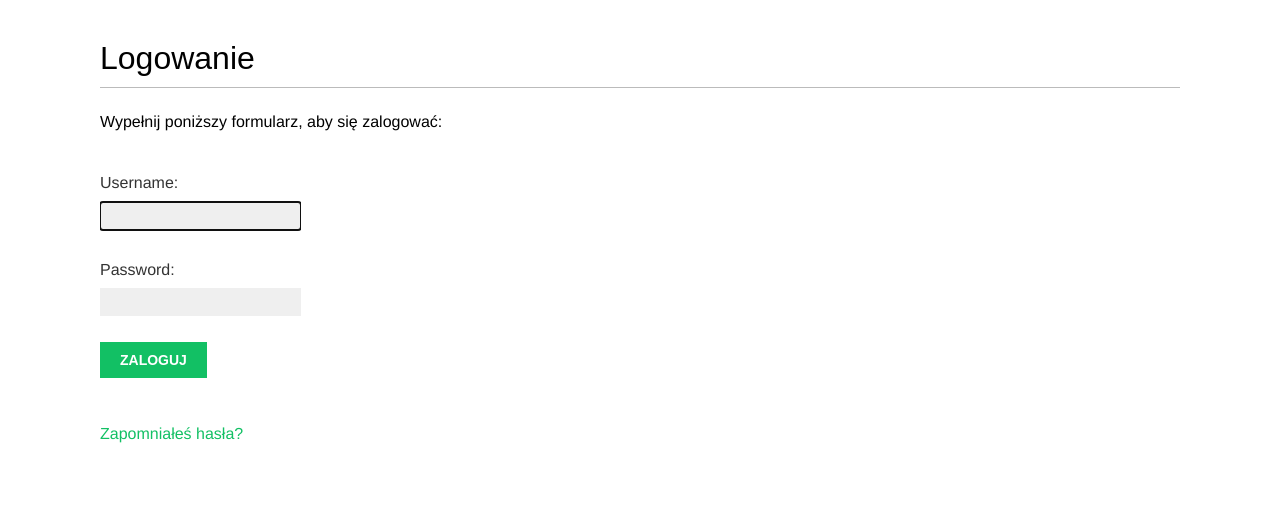
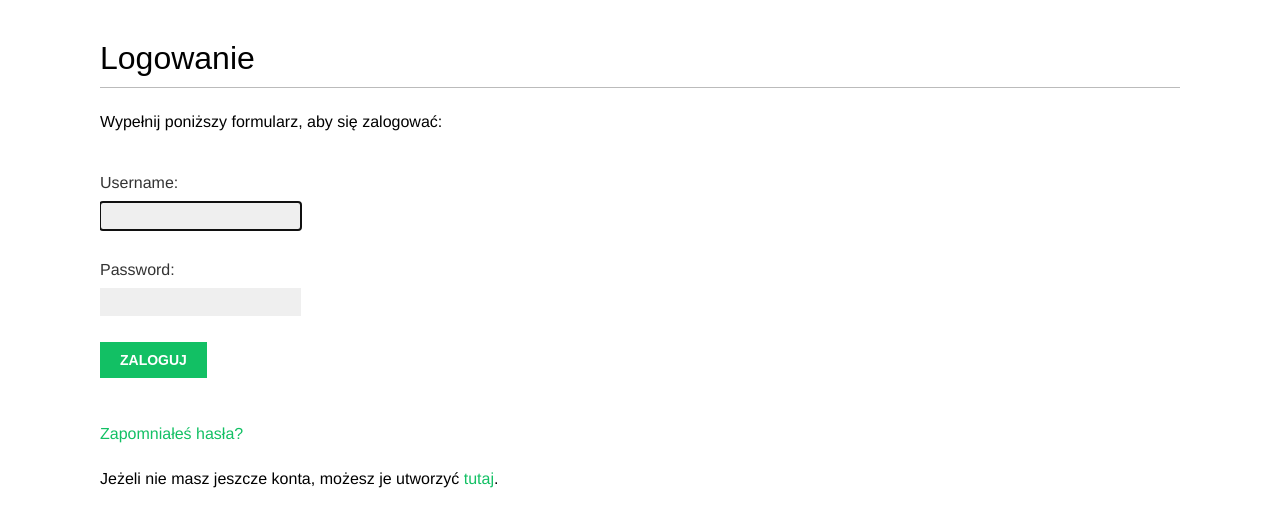
Before and after one commit to margareth91/social-app, a Django app: page /accounts/login/ in a window 1280 px wide. Shown: the part 47-574 px from the top of the page. Run offline with Django 5.2, Linux system fonts and the light colour scheme; some web fonts are replaced.

Commit message:
added link to register to login template

```diff
--- a/accounts/templates/registration/login.html
+++ b/accounts/templates/registration/login.html
@@ -22,5 +22,6 @@
             <p><input type="submit" value="Zaloguj"></p>
         </form>
         <p><a href="{% url 'password_reset' %}">Zapomniałeś hasła?</a> </p>
+        <p>Jeżeli nie masz jeszcze konta, możesz je utworzyć <a href="{% url 'register' %}">tutaj</a>.</p>
     </div>
 {% endblock %}
```
